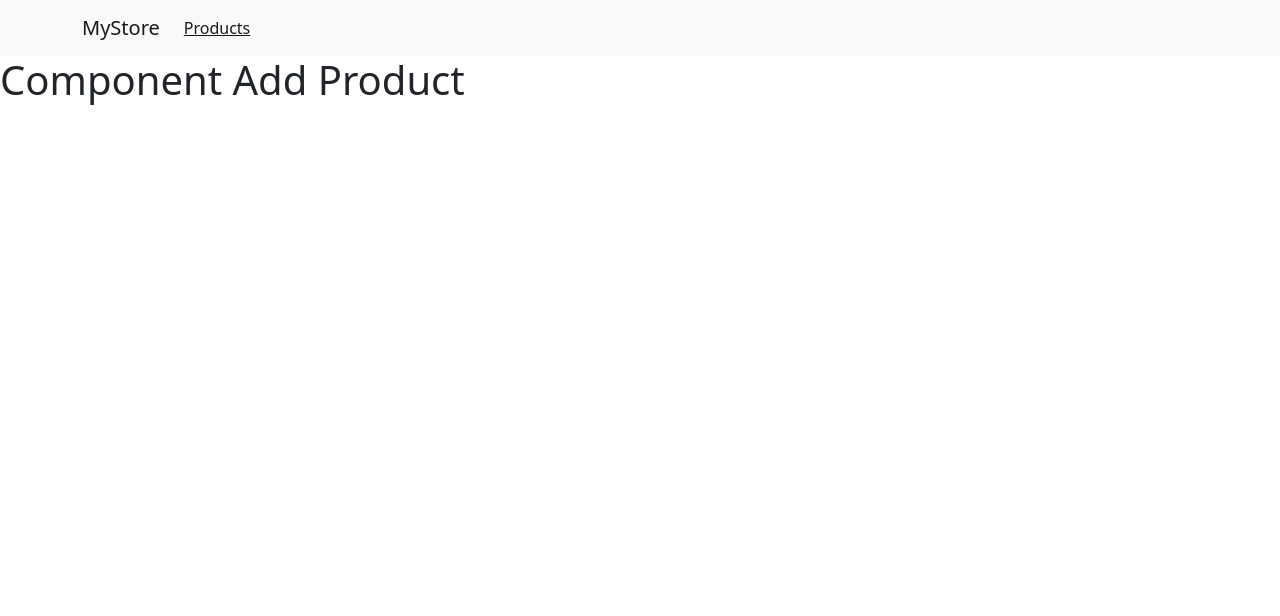
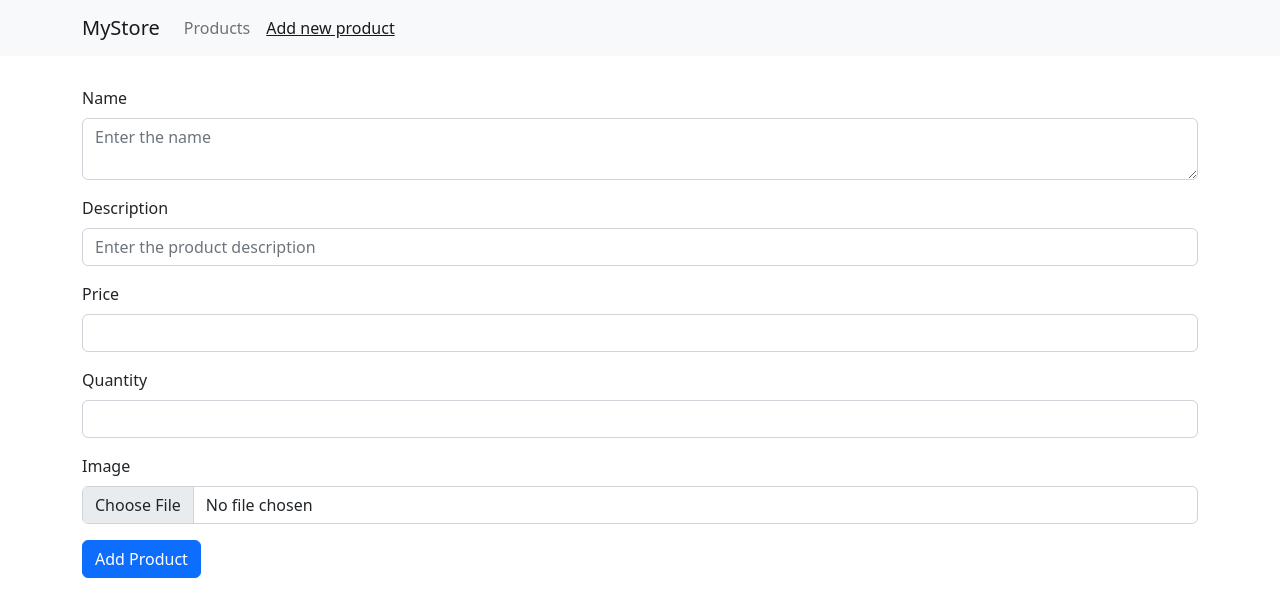
Before and after one commit to haifaarouri/Ateliers-React, a React (Create React App) app: page /products/add in a window 1280 px wide. Shown: the top 616 px of the page. Built offline with nearby package versions, Linux system fonts and the light colour scheme.

Commit message:
Consommation API

```diff
--- /dev/null
+++ b/db.json
@@ -0,0 +1,40 @@
+{
+  "products": [
+    {
+      "id": 1,
+      "name": "PC Lenovo",
+      "price": "1400",
+      "img": "product1.webp",
+      "like": 0,
+      "quantity": 10,
+      "description": "Le lorem ipsum est, en imprimerie, une suite de mots sans signification utilisée à titre provisoire pour calibrer une mise en page"
+    },
+    {
+      "id": 2,
+      "name": "Mouse",
+      "price": "30",
+      "img": "product2.jpg",
+      "like": 0,
+      "quantity": 0,
+      "description": "Le lorem ipsum est, en imprimerie, une suite de mots sans signification utilisée à titre provisoire pour calibrer une mise en page"
+    },
+    {
+      "name": "Keyboard",
+      "price": "20",
+      "img": "product3.jpg",
+      "like": 0,
+      "quantity": "40",
+      "description": "test",
+      "id": 3
+    },
+    {
+      "name": "test",
+      "price": "20",
+      "img": "product1.webp",
+      "like": 0,
+      "quantity": "20",
+      "description": "test",
+      "id": 4
+    }
+  ]
+}
--- a/package.json
+++ b/package.json
@@ -6,6 +6,7 @@
     "@testing-library/jest-dom": "^5.16.5",
     "@testing-library/react": "^13.4.0",
     "@testing-library/user-event": "^13.5.0",
+    "axios": "^1.3.4",
     "bootstrap": "^5.2.3",
     "react": "^18.2.0",
     "react-bootstrap": "^2.7.0",
--- a/src/App.js
+++ b/src/App.js
@@ -6,7 +6,7 @@ import CustomNavbar from './Components/CustomNavbar';
 
 const Home = lazy(()=>import('./Components/Home'));
 const ProductDetails = lazy(()=>import('./Components/ProductDetails'));
-
+const AddProduct = lazy(()=>import('./Components/addProduct'));
 const Products = lazy(()=>import('./Components/Products'));
 const ProductLayout = lazy(()=>import('./Components/ProductLayout'));
 const NotFound = lazy(()=>import('./Components/NotFound'));
@@ -26,8 +26,8 @@ function App() {
       <Route path="/" element={<h1>Home</h1>}/>
       <Route path="/home/:username" element={<Home/>}/>
       <Route path="/products" element={<ProductLayout />}>
-          <Route index element={<Products />}/>
-          <Route path="add" element={<h1>Component Add Product</h1>}/>
+          <Route path="list" element={<Products />}/>
+          <Route path="add" element={<AddProduct/>}/>
           <Route path=":name" element={<ProductDetails/>}/>
       </Route>
     </Routes>
--- a/src/Components/CustomNavbar.js
+++ b/src/Components/CustomNavbar.js
@@ -13,7 +13,8 @@ const CustomNavbar = () => {
       <Navbar.Toggle aria-controls="basic-navbar-nav" />
       <Navbar.Collapse id="basic-navbar-nav">
         <Nav className="me-auto">
-          <Nav.Link as={NavLink} to="/products" style={({isActive})=> ({textDecoration: isActive ? "underline" : "none"})}>Products</Nav.Link>
+          <Nav.Link as={NavLink} to="/products/list" style={({isActive})=> ({textDecoration: isActive ? "underline" : "none"})}>Products</Nav.Link>
+          <Nav.Link as={NavLink} to="/products/add" style={({isActive})=> ({textDecoration: isActive ? "underline" : "none"})}>Add new product</Nav.Link>
          </Nav>
       </Navbar.Collapse>
     </Container>
--- a/src/Components/Product.js
+++ b/src/Components/Product.js
@@ -1,41 +1,55 @@
 import Card from "react-bootstrap/Card";
-import { Component, useState, useEffect } from 'react';
+import { Component, useState, useEffect } from "react";
 import Button from "react-bootstrap/Button";
 import { Link } from "react-router-dom";
+import { Col, Row } from "react-bootstrap";
 
-function Product (props) {
+function Product(props) {
+  const [product, setProduct] = useState(props.product);
+  const [likes, setLikes] = useState(props.product.like);
 
-    const [product,setProduct] = useState(props.product)
-    const [likes,setLikes] = useState(props.product.like)
+  const like = () => {
+    setLikes(likes + 1);
+  };
+  useEffect(() => {
+    console.log("Likes Update");
+  }, []);
 
-    const like=()=>{
-      setLikes(likes+1);
-    }
-    useEffect(()=>{console.log("Likes Update")},[])
-
-        return (
-        <Card style={{ width: '18rem' }} className={likes>5&&'bestProduct'}>
-        <Card.Img variant="top" src={require("../assets/images/"+product.img)} height="200" width="50"/>
-        <Card.Body>
-          <Card.Title><Link to={`/products/${product.name}`}>{product.name}</Link></Card.Title>
-          <Card.Text>
-          {product.description}
-          </Card.Text>
-          <Card.Text>
-          Price :{product.price}
-          </Card.Text>
-          <Card.Text>
-          Quantity :{product.quantity}
-          </Card.Text>
-          <Card.Text>
-          Likes :{likes}
-          </Card.Text>
-          <Button variant="primary" onClick={like}>Like</Button>
-          <Button variant="primary" onClick={()=>props.buyFunction(product)} disabled={product.quantity<=0}>Buy</Button>
-
-        </Card.Body>
-      </Card> );
-
+  return (
+    <Card style={{ width: "18rem" }} className={likes > 5 && "bestProduct"}>
+      <Card.Img
+        variant="top"
+        src={require("../assets/images/" + product.img)}
+        height="200"
+        width="50"
+      />
+      <Card.Body>
+        <Card.Title>
+          <Link to={`/products/${product.name}`}>{product.name}</Link>
+        </Card.Title>
+        <Card.Text>{product.description}</Card.Text>
+        <Card.Text>Price :{product.price}</Card.Text>
+        <Card.Text>Quantity :{product.quantity}</Card.Text>
+        <Card.Text>Likes :{likes}</Card.Text>
+        <Row>
+          <Col md={6}>
+            <Button variant="primary" onClick={like}>
+              Like
+            </Button>
+          </Col>
+          <Col md={6}>
+            <Button
+              variant="primary"
+              onClick={() => props.buyFunction(product)}
+              disabled={product.quantity <= 0}
+            >
+              Buy
+            </Button>
+          </Col>
+        </Row>
+      </Card.Body>
+    </Card>
+  );
 }
 
 export default Product;
--- a/src/Components/Products.js
+++ b/src/Components/Products.js
@@ -1,14 +1,24 @@
 import Product from "./Product";
 import { useEffect, useState } from 'react';
 import { Alert, Col, Container, Row } from "react-bootstrap";
-import products from '../products.json'
 import { useOutletContext } from "react-router-dom";
+import { getProducts } from "../services/api";
 function Products () {
-
+    const [products,setProducts] = useState([]);
     const [visible,setVisible]=useState(false)
     const [visible2,setVisible2]=useState(false)
     const [currentUser] = useOutletContext();
+    useEffect(() => {
+      getProducts()
+      .then((res)=>{setProducts(res.data);console.log(res)})
+      .catch((error)=>console.log(error))
 
+    }, [])
+
+    // const getAllProduct=async()=>{
+    //   const res = await getProducts();
+    //   setProducts(res);
+    // }
     const buy=(product)=>{
         product.quantity--;
         setVisible(true);
@@ -26,7 +36,7 @@ function Products () {
         return (
             <Container>
             <Row>
-            {currentUser}
+            {/* {currentUser} */}
            {visible2 &&  <Alert variant="success">
             <Alert.Heading>Hey, Welcome To Our Shop <strong> MyStore </strong>    </Alert.Heading>
             <p>
--- /dev/null
+++ b/src/Components/addProduct.js
@@ -0,0 +1,80 @@
+import React, { useState } from "react";
+import { Button, Container, Form } from "react-bootstrap";
+import { addProduct } from "../services/api";
+import { useNavigate } from 'react-router-dom';
+
+function AddProduct() {
+    const [product,setProduct]=useState({
+      "name": "",
+      "price": 0,
+      "img": "",
+      "like": 0,
+      "quantity": 0,
+      "description": ""
+    })
+    const navigate = useNavigate()
+    const handleChange=(e)=>{
+        console.log(e.target.value)
+        setProduct({...product,[e.target.name]:e.target.value})
+        console.log(product)
+    }
+    const handleChangeFile=(e)=>{
+        console.log(e.target.files[0].name)
+        console.log(e.target.name)
+
+        setProduct({...product,img:e.target.files[0].name})
+        console.log(product)
+    }
+
+    const add = (e) =>  {
+        e.preventDefault();
+        addProduct(product).then(()=>navigate('/products/list'))
+    }
+  return (
+    <Container style={{ marginTop: "30px" }}>
+      <Form>
+        <Form.Group className="mb-3">
+          <Form.Label>Name</Form.Label>
+          <Form.Control
+            as="textarea"
+            type="text"
+            placeholder="Enter the name"
+            name="name"
+            onChange={(e)=>handleChange(e)}
+          />
+        </Form.Group>
+
+        <Form.Group className="mb-3">
+          <Form.Label>Description</Form.Label>
+          <Form.Control
+            type="text"
+            placeholder="Enter the product description"
+            name="description"
+            onChange={(e)=>handleChange(e)}
+
+          />
+        </Form.Group>
+        <Form.Group className="mb-3">
+          <Form.Label>Price</Form.Label>
+          <Form.Control type="number" name="price" onChange={(e)=>handleChange(e)} />
+        </Form.Group>
+        <Form.Group className="mb-3">
+          <Form.Label>Quantity</Form.Label>
+          <Form.Control type="number" name="quantity" onChange={(e)=>handleChange(e)}/>
+        </Form.Group>
+        <Form.Group className="mb-3">
+          <Form.Label>Image</Form.Label>
+          <Form.Control type="file"  onChange={(e)=>handleChangeFile(e)}/>
+        </Form.Group>
+        <Button variant="primary" type="submit" onClick={(e)=>add(e)}>
+          Add Product
+        </Button>
+        {/* <Button variant="gray" type="reset">
+          Save
+        </Button> */}
+      </Form>
+    </Container>
+  );
+}
+
+export default AddProduct;
--- /dev/null
+++ b/src/services/api.js
@@ -0,0 +1,14 @@
+import axios from 'axios';
+const apiUrl = "http://localhost:3001/products"
+export async function getProducts(){
+    return await axios.get(apiUrl);
+}
+export async function addProduct(product){
+    return await axios.post(apiUrl,product);
+}
+export async function updateProduct(id,product){
+    return await axios.put(`${apiUrl}/${id}`,product)
+}
+export async function deleteProduct(id){
+    return await axios.delete(`${apiUrl}/${id}`);
+}
```
Also changed, not shown: 1 other file (tests, documents, lock files or other folders).
